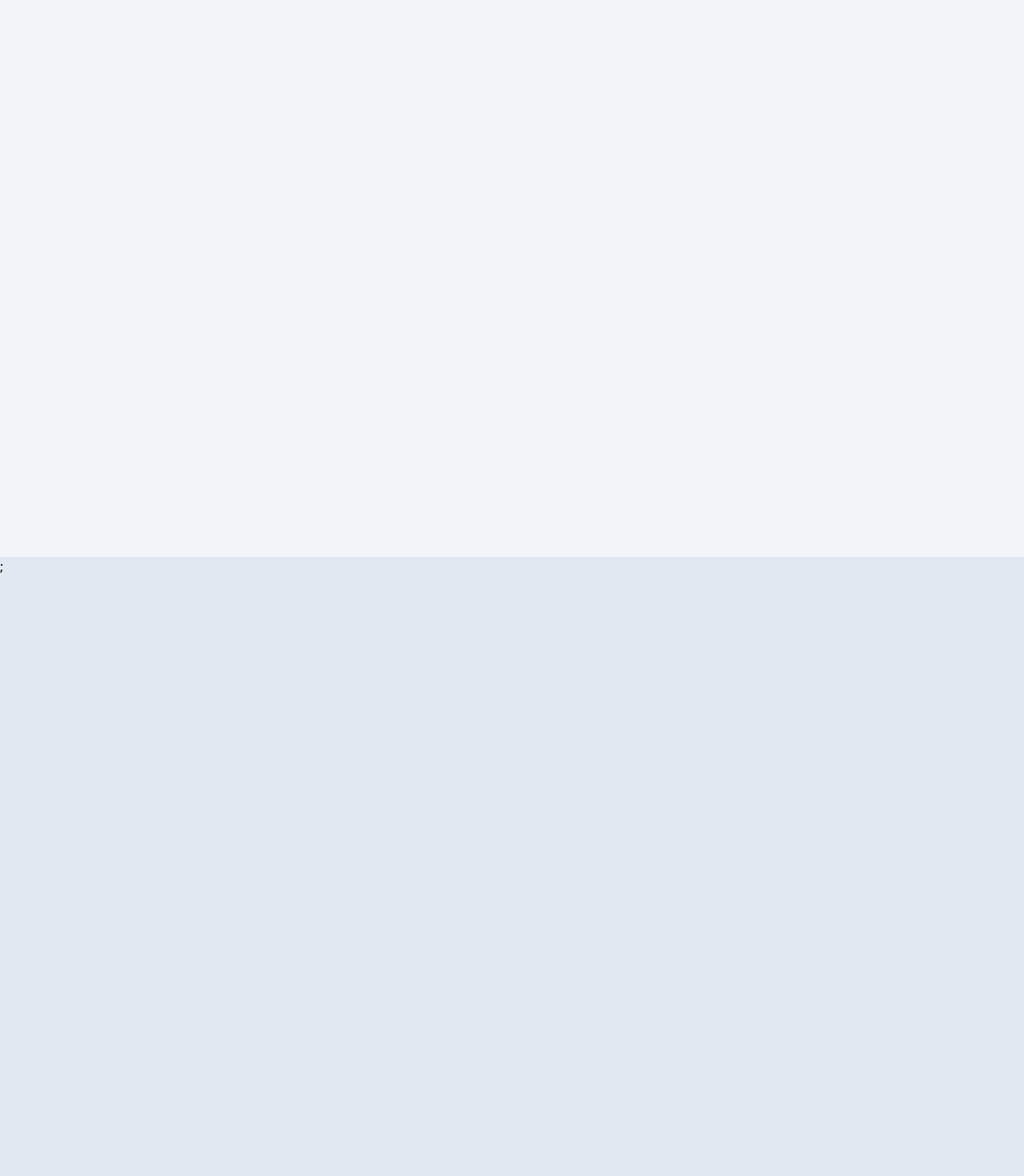
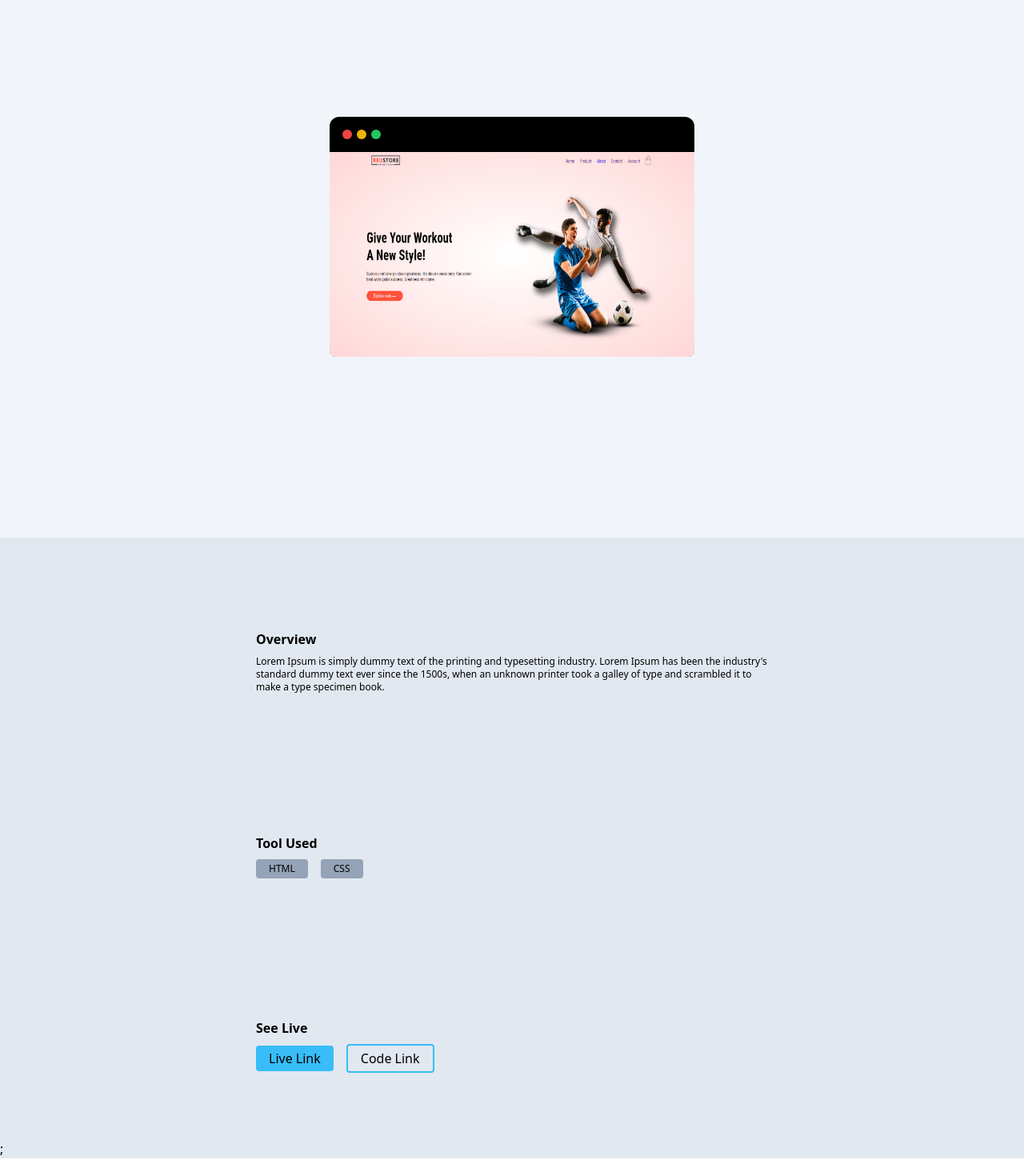
Before and after one commit to OSAMA478/05-react-portfolio, a React (Create React App) app: page /projects/project1/case-study in a window 1280 px wide. Shown: the part 880-2350 px from the top of the page at 80% size. After the commit the page ends 2328 px from the top, so only its background shows below. Built offline with nearby package versions, Linux system fonts and the light colour scheme.

Commit message:
case study page added

```diff
--- a/src/Components/pages/CaseStudy.js
+++ b/src/Components/pages/CaseStudy.js
@@ -7,6 +7,7 @@ const CaseStudy = () => {
 	const { projectId } = useParams();
 	const projectDataCtx = useContext(ProjectContext);
 	const projectData = projectDataCtx[projectId];
+	const centeredWithFlex = `flex justify-center item-center`;
 	return (
 		<Fragment>
 			<div className={`h-[calc(100vh-3rem)] flex justify-center items-center`}>
@@ -18,8 +19,69 @@ const CaseStudy = () => {
 					</a>
 				</div>
 			</div>
-			;<div className={`h-[calc(100vh-3rem)] bg-slate-100 `}></div>;
-			<div className={`h-[calc(100vh-3rem)] `}></div>;
+			<div className={`h-[calc(100vh-3rem)] flex p-1/2 bg-slate-100 `}>
+				<div
+					className={`${centeredWithFlex} mx-auto my-auto  relative w-1/2 p-4`}
+				>
+					<div className="w-11/12 mx-auto overflow-hidden text-center rounded-lg lg:w-9/12">
+						<div className="">
+							<div className="shadow-2xl">
+								<div className="flex items-center flex-none px-4 bg-black rounded-b-none h-11 rounded-xl">
+									<div className="[&>*]:w-3 [&>*]:h-3 [&>*]:rounded-full flex space-x-1.5">
+										<div className="bg-red-500"></div>
+										<div className="bg-yellow-500"></div>
+										<div className="bg-green-500"></div>
+									</div>
+								</div>
+							</div>
+						</div>
+						<div>
+							<div
+								className={`${centeredWithFlex}  bg-slate-400 w-full shadow-lg aspect-video `}
+							>
+								<img
+									className="h-full"
+									src={projectDataCtx[projectId].projectImgPath}
+									alt="project screenshot"
+								/>
+							</div>
+						</div>
+					</div>
+				</div>
+			</div>
+			<div
+				className={`h-[calc(100vh-3rem)] pt-6 my-0 mx-auto w-1/2 flex flex-col justify-around`}
+			>
+				<div className="">
+					<h1 className="py-2 font-bold ">Overview</h1>
+					<p className="text-xs">
+						Lorem Ipsum is simply dummy text of the printing and typesetting
+						industry. Lorem Ipsum has been the industry's standard dummy text
+						ever since the 1500s, when an unknown printer took a galley of type
+						and scrambled it to make a type specimen book.
+					</p>
+				</div>
+				<div>
+					<h1 className="py-2 font-bold ">Tool Used</h1>
+					<div className="flex flex-wrap gap-4">
+						{projectData.technologyUsed.map((tech) => {
+							return <Card className="p-1 text-xs bg-slate-400 ">{tech}</Card>;
+						})}
+					</div>
+				</div>
+				<div>
+					<h1 className="py-2 font-bold ">See Live</h1>
+					<div className="flex items-center gap-4 ">
+						<a>
+							<Card className="p-1 bg-sky-400 ">Live Link</Card>
+						</a>
+						<a>
+							<Card className="p-1 border-2 border-sky-400">Code Link</Card>
+						</a>
+					</div>
+				</div>
+			</div>
+			;
 		</Fragment>
 	);
 };
--- a/src/Store/ContextProvider.js
+++ b/src/Store/ContextProvider.js
@@ -18,54 +18,63 @@ const ContextProvider = (props) => {
 			projectImgPath: project1Path,
 			projectDescription: "this is my first Project",
 			liveLink: "https://osama478.github.io/11-E-commerce-websie/",
+			technologyUsed: ["HTML", "CSS"],
 		},
 		project2: {
 			projectName: "Note book",
 			projectImgPath: project2Path,
 			projectDescription: "this is my second Project",
 			liveLink: "https://osama478.github.io/01-css-notes-project/",
+			technologyUsed: ["HTML", "CSS"],
 		},
 		project3: {
 			projectName: "Music animation",
 			projectImgPath: project3Path,
 			projectDescription: "this is my third Project",
 			liveLink: "https://osama478.github.io/02-css-music-animation/",
+			technologyUsed: ["HTML", "CSS"],
 		},
 		project4: {
 			projectName: "Card hover effect",
 			projectImgPath: project4Path,
 			projectDescription: "this is my fourth Project",
 			liveLink: "https://osama478.github.io/10-css-card-hover-effect/",
+			technologyUsed: ["HTML", "CSS"],
 		},
 		project5: {
 			projectName: "Product card hover",
 			projectImgPath: project5Path,
 			projectDescription: "this is my fifth Project",
 			liveLink: "https://osama478.github.io/08-css-creative-product-card/",
+			technologyUsed: ["HTML", "CSS"],
 		},
 		project6: {
 			projectName: "Analog clock",
 			projectImgPath: project6Path,
 			projectDescription: "this is my sixth Project",
 			// liveLink : ,
+			technologyUsed: ["HTML", "CSS", "JavaScript"],
 		},
 		project7: {
 			projectName: "Word clock",
 			projectImgPath: project7Path,
 			projectDescription: "this is my seventh Project",
 			// liveLink : ,
+			technologyUsed: ["HTML", "CSS", "JavaScript"],
 		},
 		project8: {
 			projectName: "Stopwatch",
 			projectImgPath: project8Path,
 			projectDescription: "this is my eighth Project",
 			// liveLink : ,
+			technologyUsed: ["HTML", "CSS", "JavaScript"],
 		},
 		project9: {
 			projectName: "Dropdown",
 			projectImgPath: project9Path,
 			projectDescription: "this is my ninth Project",
 			liveLink: "https://osama478.github.io/14-css-custom-select-box/",
+			technologyUsed: ["HTML", "CSS"],
 		},
 	};
 
```
